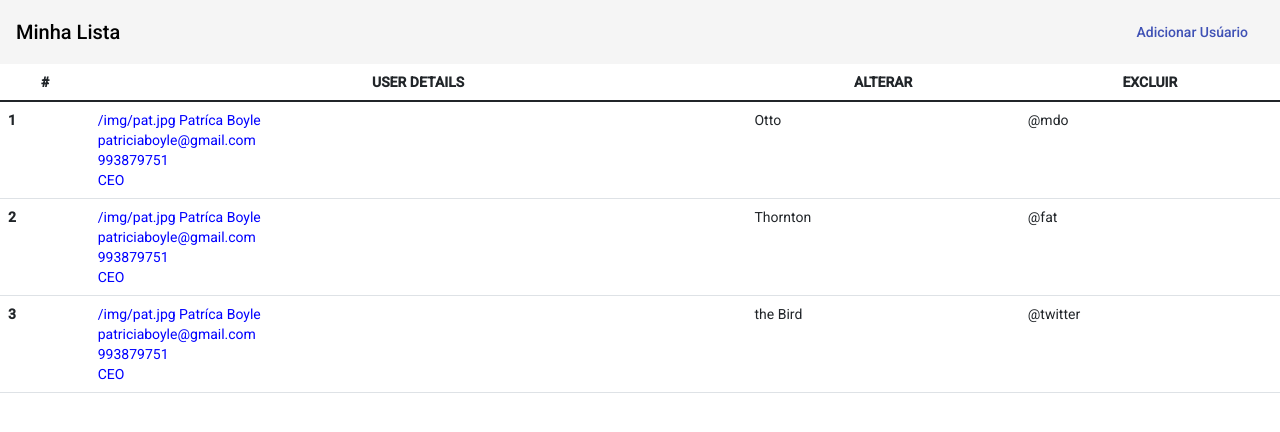
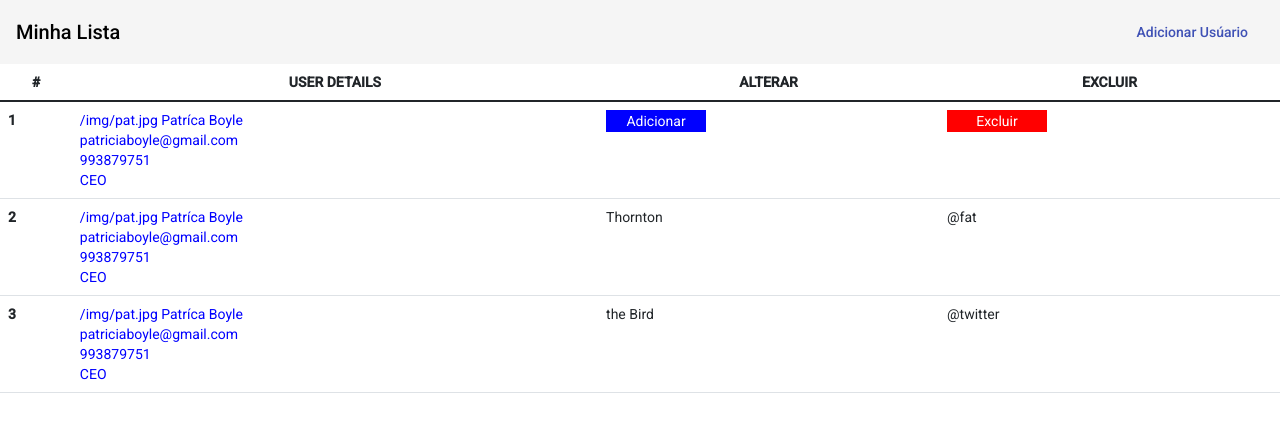
Before and after one commit to costaalessandro-ux/AngularSPA, an Angular app: page / in a window 1280 px wide. Shown: the top 432 px of the page. Built offline with nearby package versions, Linux system fonts and the light colour scheme.

Commit message:
cria componentes de botões

```diff
--- a/src/app/app.module.ts
+++ b/src/app/app.module.ts
@@ -10,6 +10,8 @@ import {MatIconModule} from '@angular/material/icon';
 import {MatButtonModule} from '@angular/material/button';
 import { ListaComponent } from './lista/lista.component';
 import { InfosComponent } from './infos/infos.component';
+import { BotaoComponent } from './botao/botao.component';
+import { BotaoComponent1 } from './botao/botao1.component';
 
 
 @NgModule({
@@ -17,7 +19,9 @@ import { InfosComponent } from './infos/infos.component';
     AppComponent,
     HomeComponent,
     ListaComponent,
-    InfosComponent
+    InfosComponent,
+    BotaoComponent,
+    BotaoComponent1
   ],
   imports: [
     BrowserModule,
--- /dev/null
+++ b/src/app/botao/botao.component.css
@@ -0,0 +1,13 @@
+.botao{
+    color: white;
+    background-color: blue;
+    border: none;
+    width: 100px;
+}
+
+.botao1{
+    color: white;
+    background-color: red;
+    border: none;
+    width: 100px;
+}
--- /dev/null
+++ b/src/app/botao/botao.component.html
@@ -0,0 +1 @@
+<button class="botao">Adicionar</button>
--- /dev/null
+++ b/src/app/botao/botao.component.ts
@@ -0,0 +1,13 @@
+import { Component, OnInit } from "@angular/core";
+
+@Component({
+    selector: 'app-botao',
+    templateUrl: './botao.component.html',
+    styleUrls: ['./botao.component.css']
+})
+
+export class BotaoComponent implements OnInit {
+    constructor () {}
+
+    ngOnInit(): void {}
+}
--- /dev/null
+++ b/src/app/botao/botao1.component.html
@@ -0,0 +1 @@
+<button class="botao1">Excluir</button>
--- /dev/null
+++ b/src/app/botao/botao1.component.ts
@@ -0,0 +1,13 @@
+import { Component, OnInit } from "@angular/core";
+
+@Component({
+    selector: 'app1-botao',
+    templateUrl: './botao1.component.html',
+    styleUrls: ['./botao.component.css']
+})
+
+export class BotaoComponent1 implements OnInit {
+    constructor () {}
+
+    ngOnInit(): void {}
+}
--- a/src/app/lista/lista.component.html
+++ b/src/app/lista/lista.component.html
@@ -11,8 +11,8 @@
             <tr>
                 <th scope="row">1</th>
                 <td><app-infos></app-infos></td>
-                <td>Otto</td>
-                <td>@mdo</td>
+                <td><app-botao></app-botao></td>
+                <td><app1-botao></app1-botao></td>
             </tr>
             <tr>
                 <th scope="row">2</th>
```
